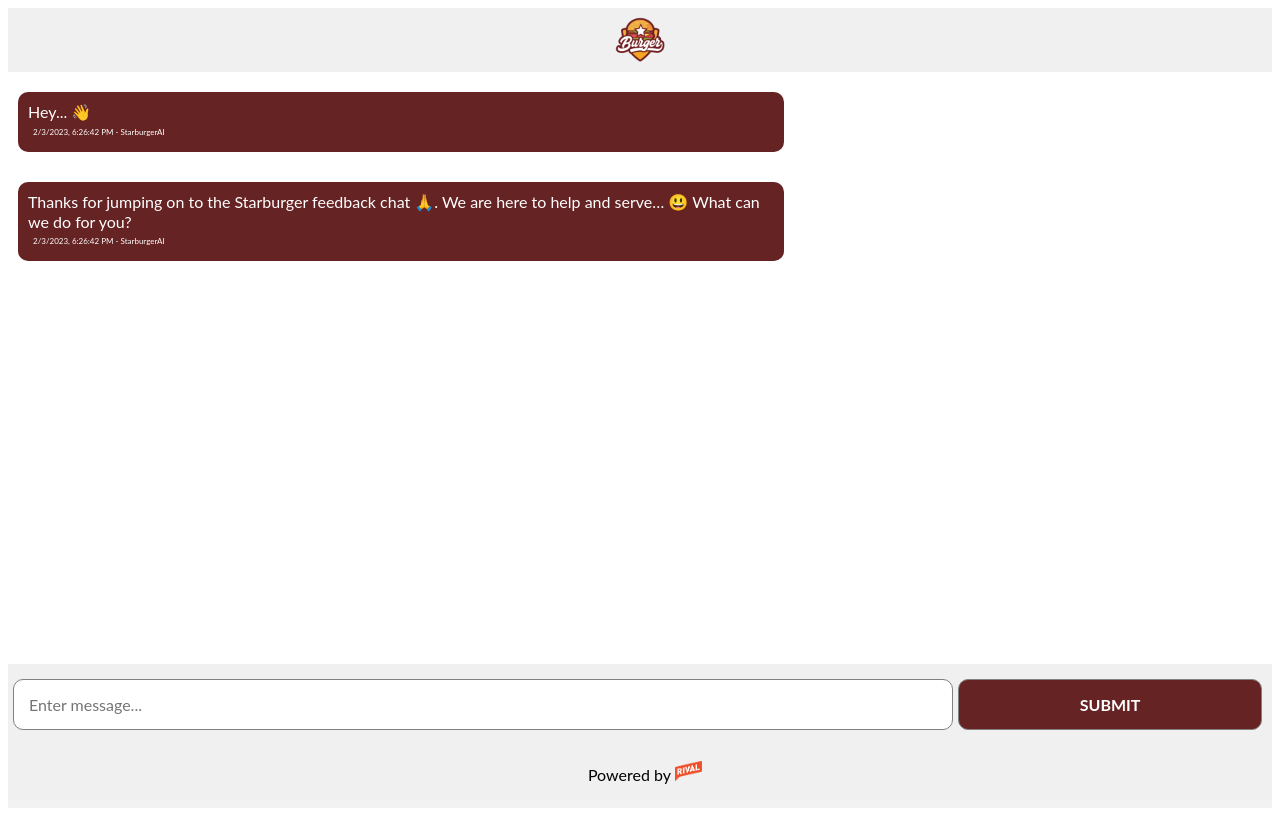
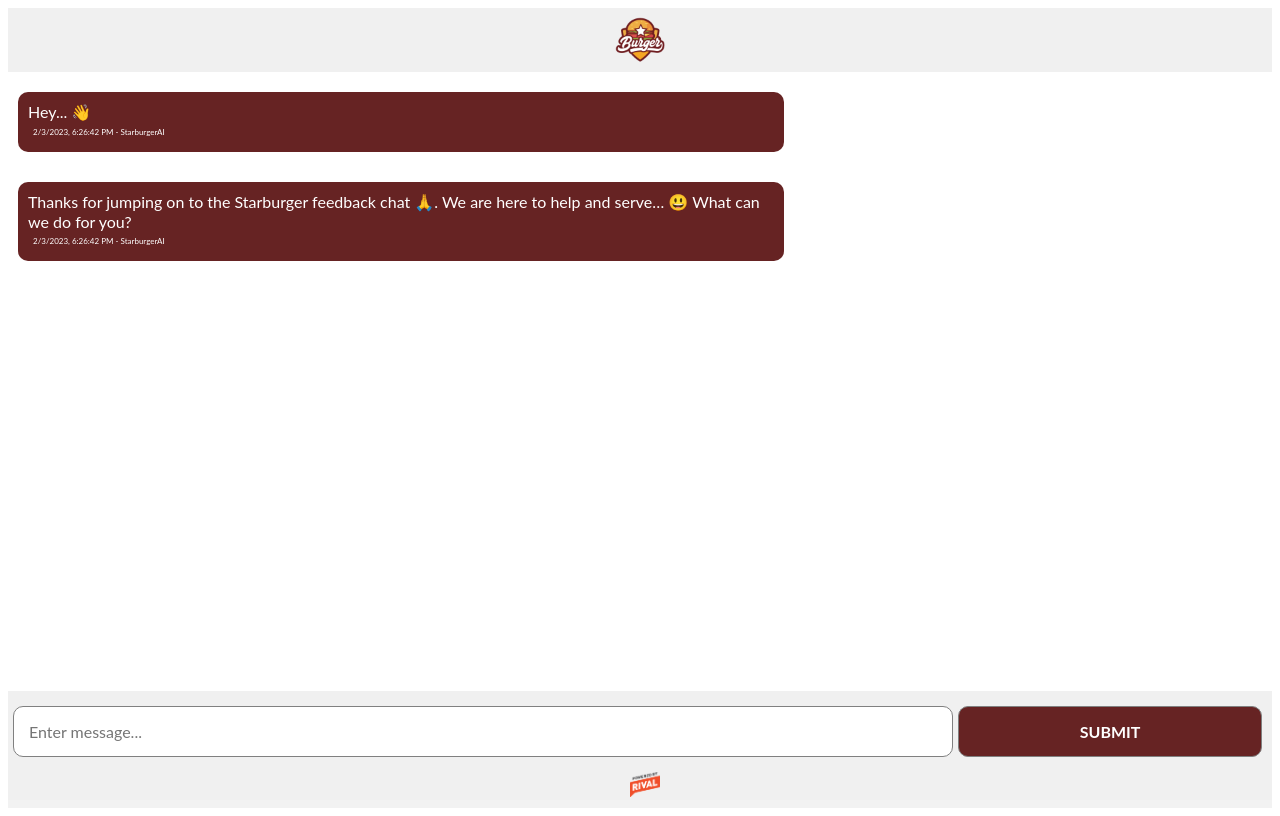
Before and after one commit to Ollstar/starburgerai, a Next.js app: page / in a window 1280 px wide. Built offline with nearby package versions, Linux system fonts and the light colour scheme.

Commit message:
powerbylogo

```diff
--- a/pages/index.js
+++ b/pages/index.js
@@ -131,7 +131,7 @@
 
       </div>
       <footer className={styles.footer}>
-        <p>Powered by <a href="https://www.rivaltech.com/"><img src="Rival_logo_2x.png" alt="Rival logo" style={{height:"20px"}} /></a></p>
+        <a href="https://www.rivaltech.com/"><img src="powerlogo.png" alt="Rival logo" style={{height:"25px"}} /></a>
       </footer>
 </AppBar>
 
```
Also changed, not shown: public/powerlogo.png (added).
